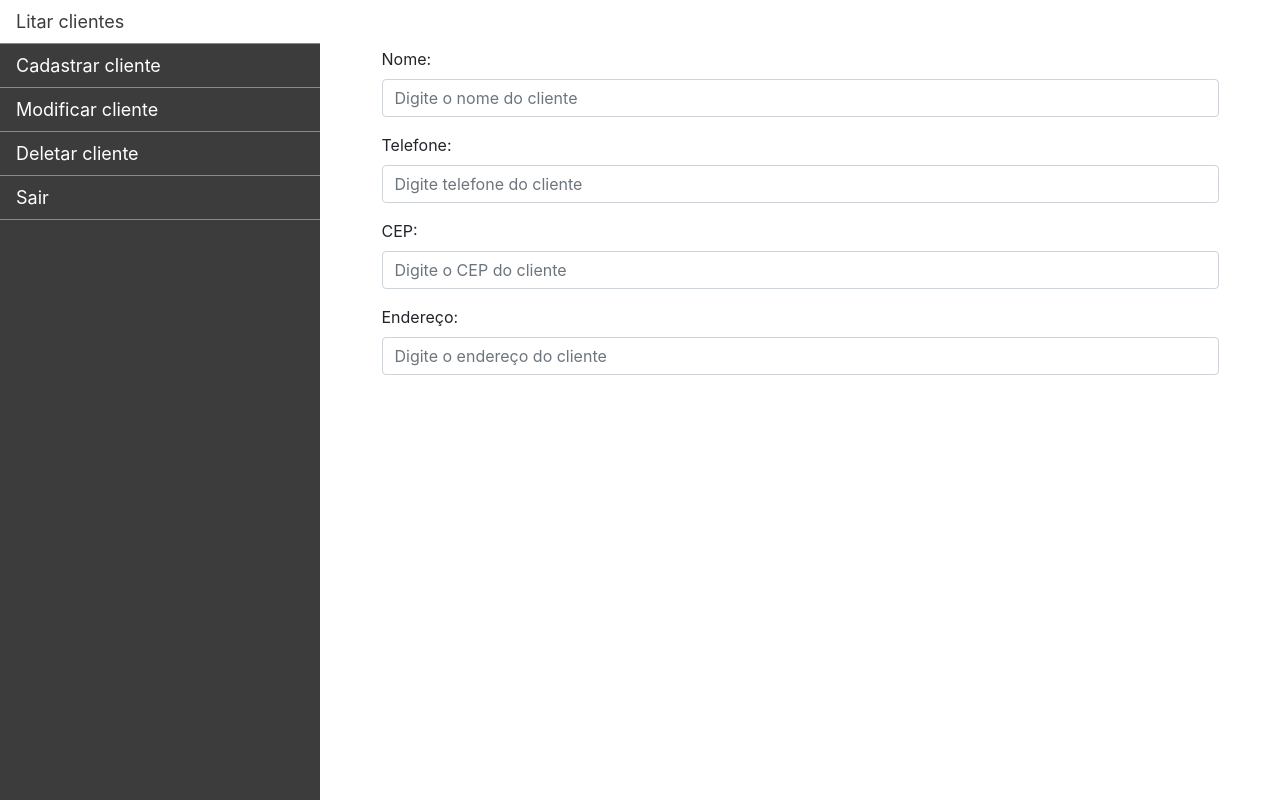
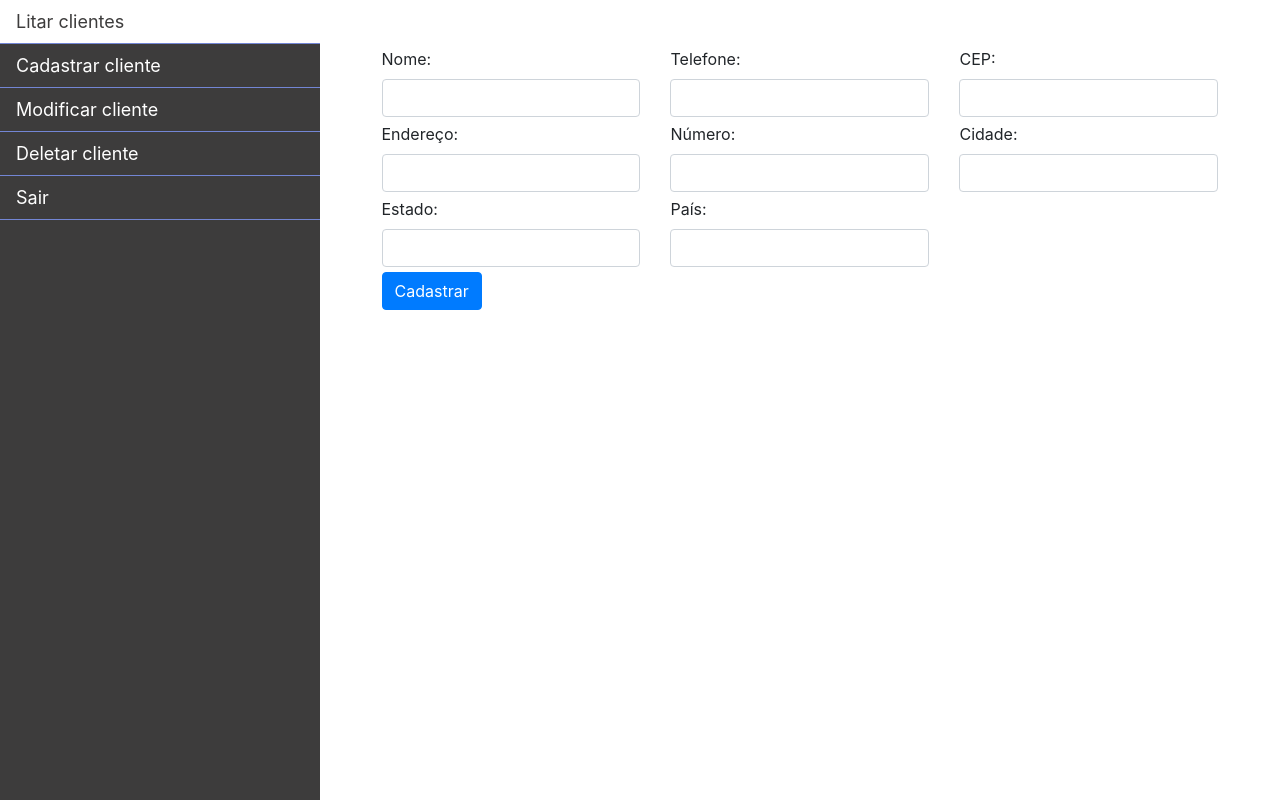
Before and after one commit to gilMars/desafiosnet, a Django app: page /painel/cadastrar in a window 1280 px wide. Run offline with Django 3.2, Linux system fonts and the light colour scheme; some libraries are stand-ins or nearby versions.

Commit message:
Ajuste do front-end para suportar a função Create do CRUD

```diff
--- a/controlpanel/templates/controlpanel/cadastrar.html
+++ b/controlpanel/templates/controlpanel/cadastrar.html
@@ -27,6 +27,9 @@
 
     <!-- Latest compiled JavaScript -->
     <script src="https://maxcdn.bootstrapcdn.com/bootstrap/4.1.3/js/bootstrap.min.js"></script>
+
+    <script src="{% static 'js/jquery.mask.js'%}"></script>
+    <script src="{% static 'js/jquery.mask.min.js'%}"></script>
 </head>
 
 <body>
@@ -55,29 +58,89 @@
             </div>
             <div class="col-md-9 no-float">
                 <form id="cadastrar" class="form-horizontal" role="form">
+
+                    <div class="row">
+                        <div class="col-sm-4">
                             <div class="form-group">
                                 <label for="nomeCliente">Nome:</label>
-                        <input type="text" id="nomeCliente" name="nome" class="form-control" minlength="4" maxlength="56" placeholder="Digite o nome do cliente"
-                            required>
+                                <input type="text" id="nomeCliente" name="nome" class="form-control" minlength="4" maxlength="56" required>
                             </div>
+                        </div>
+                        <div class="col-sm-4">
                             <div class="form-group">
                                 <label for="telefoneCliente">Telefone:</label>
-                        <input type="text" id="telefoneCliente" name="telefone" class="form-control" minlength="4" maxlength="56" placeholder="Digite telefone do cliente"
-                            required>
+                                <input type="text" id="telefoneCliente" name="telefone" class="form-control" maxlength="11">
                             </div>
+                        </div>
+                        <div class="col-sm-4">
                             <div class="form-group">
                                 <label for="cepCliente">CEP:</label>
-                        <input type="text" id="cepCliente" name="cep" class="form-control" minlength="4" maxlength="56" placeholder="Digite o CEP do cliente"
-                            required>
+                                <input type="text" id="cepCliente" name="cep" class="form-control" minlength="8" maxlength="8" required>
                             </div>
+                        </div>
+                    </div>
+
+                    <div class="row">
+                        <div class="col-sm-4">
                             <div class="form-group">
                                 <label for="enderecoCliente">Endereço:</label>
-                        <input type="text" id="enderecoCliente" name="endereco" class="form-control" minlength="4" maxlength="56" placeholder="Digite o endereço do cliente"
-                            required>
+                                <input type="text" id="enderecoCliente" name="endereco" class="form-control" maxlength="56">
                             </div>
+                        </div>
+
+                        <div class="col-sm-4">
+                            <div class="form-group">
+                                <label for="numeroCliente">Número:</label>
+                                <input type="text" id="numeroCliente" name="numero" class="form-control" maxlength="56">
+                            </div>
+                        </div>
+
+                        <div class="col-sm-4">
+                            <div class="form-group">
+                                <label for="cidadeCliente">Cidade:</label>
+                                <input type="text" id="cidadeCliente" name="cidade" class="form-control" maxlength="56">
+                            </div>
+                        </div>
+                    </div>
+
+                    <div class="row">
+
+                        <div class="col-sm-4">
+                            <div class="form-group">
+                                <label for="estadoCliente">Estado:</label>
+                                <input type="text" id="estadoCliente" name="estado" class="form-control" maxlength="56">
+                            </div>
+                        </div>
+
+                        <div class="col-sm-4">
+                            <div class="form-group">
+                                <label for="paisCliente">País:</label>
+                                <input type="text" id="paisCliente" name="pais" class="form-control" maxlength="56">
+                            </div>
+                        </div>
+                    </div>
+
+                    <div class="row">
+                        <div class="col-sm-4">
+                            <div class="form-group">
+                                <button class="btn btn-primary" type="submit">Cadastrar</button>
+                            </div>
+
+                        </div>
+                    </div>
+
+            </div>
+
             </form>
         </div>
     </div>
+
+    <script>
+        $(document).ready(function(){
+            $('#telefoneCliente').mask('(00) 0000-0000');
+            $('#cepCliente').mask('00000-000');
+        });
+    </script>
 </body>
 
 </html>
```
Lines whose indentation alone changed are shown as unchanged.
